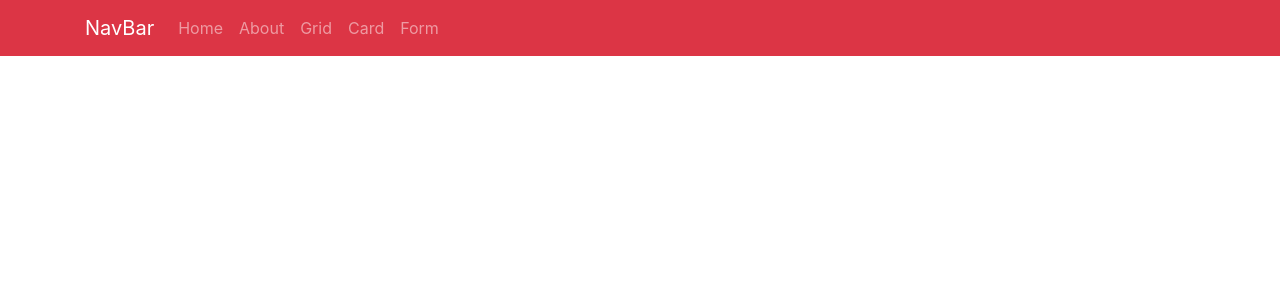
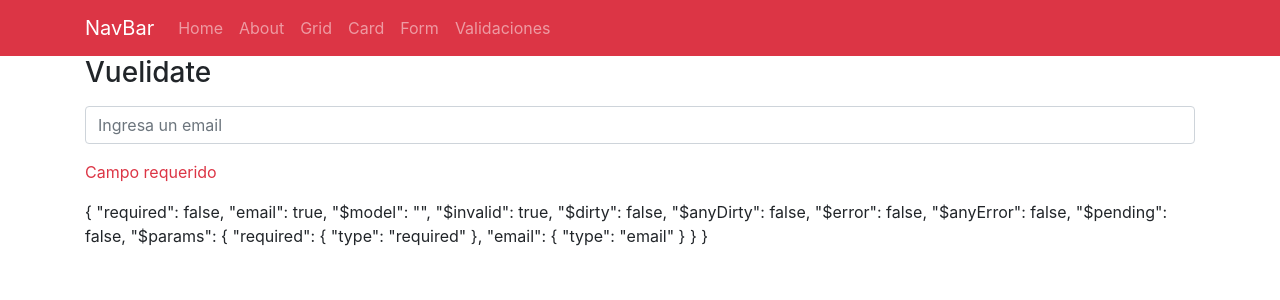
Before and after one commit to javierc22/proyecto-vue-06, a Vue app: page /validacion in a window 1280 px wide. Shown: the top 300 px of the page. Built offline with nearby package versions, Linux system fonts and the light colour scheme.

Commit message:
Validación de email

```diff
--- a/src/App.vue
+++ b/src/App.vue
@@ -12,6 +12,7 @@
             <b-nav-item :to="{name: 'grid'}">Grid</b-nav-item>
             <b-nav-item :to="{name: 'card'}">Card</b-nav-item>
             <b-nav-item :to="{name: 'form'}">Form</b-nav-item>
+            <b-nav-item :to="{name: 'validacion'}">Validaciones</b-nav-item>
           </b-navbar-nav>
         </b-collapse>
 
--- a/src/router/index.js
+++ b/src/router/index.js
@@ -29,6 +29,11 @@
     path: '/form',
     name: 'form',
     component: () => import(/* webpackChunkName: "form" */ '../views/Form.vue')
+  },
+  {
+    path: '/validacion',
+    name: 'validacion',
+    component: () => import(/* webpackChunkName: "validacion" */ '../views/Validacion.vue')
   }
 ]
 
--- /dev/null
+++ b/src/views/Validacion.vue
@@ -0,0 +1,26 @@
+<template>
+  <div>
+    <h3>Vuelidate</h3>
+    <form>
+      <input type="email" placeholder="Ingresa un email" class="form-control my-3" v-model="$v.email.$model" :class="{'is-invalid' : $v.email.$error}">
+      <p class="text-danger" v-if="!$v.email.email">Este email es incorrecto</p>
+      <p class="text-danger" v-if="!$v.email.required">Campo requerido</p>
+      <p>{{ $v.email }}</p>
+    </form>
+  </div>
+</template>
+
+<script>
+import { required, email } from 'vuelidate/lib/validators'
+
+export default {
+  data() {
+    return {
+      email: '',
+    }
+  },
+  validations: {
+    email: { required, email}
+  }
+}
+</script>
```
